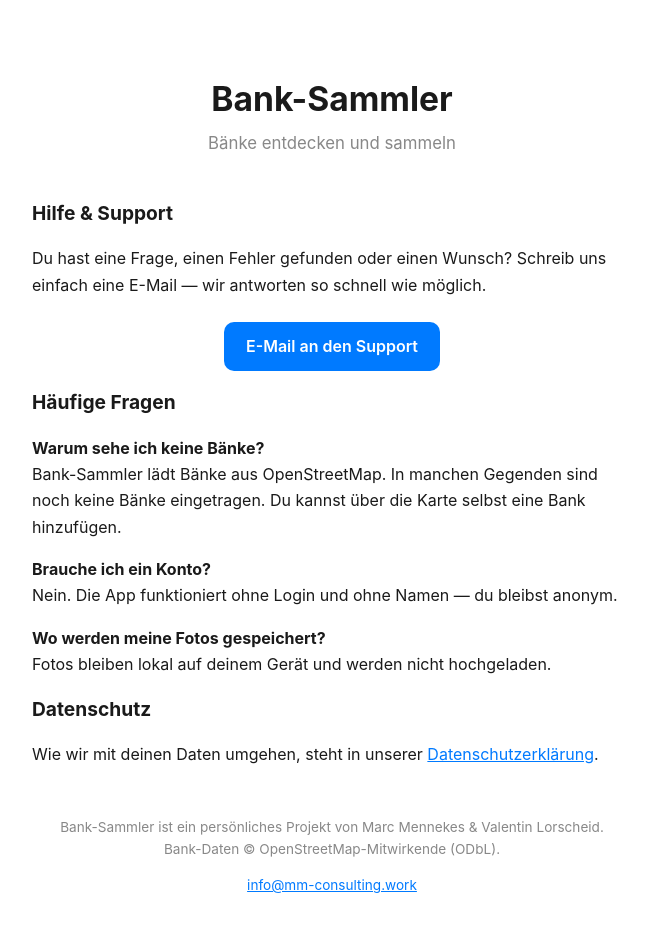
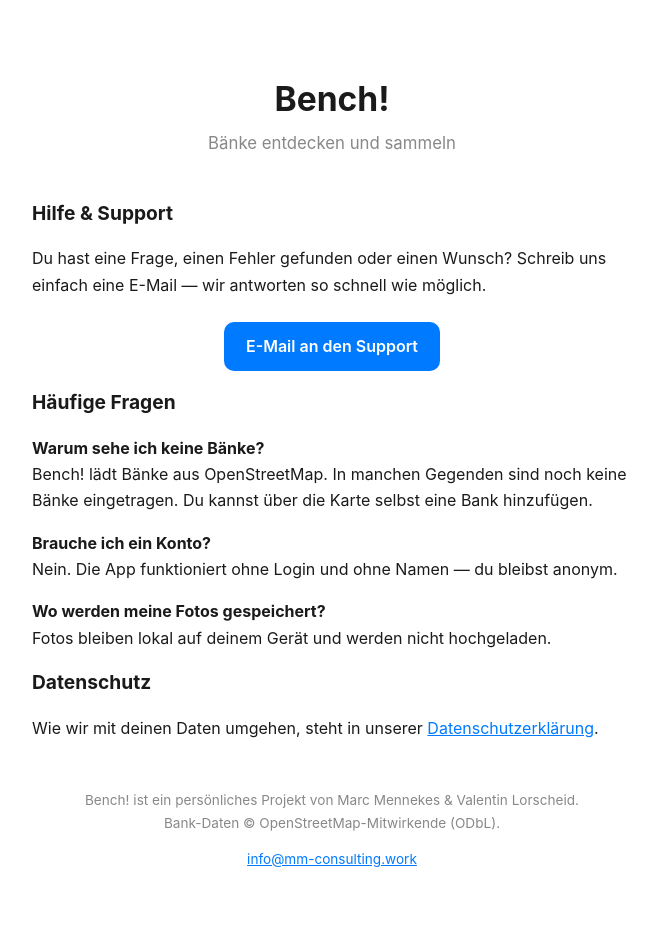
Before and after one commit to mennek94/bank-sammler-site, a plain HTML site: page index.html in a window 1280 px wide. Shown: the whole page, without its empty margins (308-965 px from the left). Drawn offline with Linux system fonts and the light colour scheme.

Commit message:
Rename auf Bench!

```diff
--- a/index.html
+++ b/index.html
@@ -3,7 +3,7 @@
 <head>
 <meta charset="utf-8">
 <meta name="viewport" content="width=device-width, initial-scale=1">
-<title>Bank-Sammler — Support</title>
+<title>Bench! — Support</title>
 <style>
   :root { color-scheme: light dark; }
   * { box-sizing: border-box; }
@@ -35,19 +35,19 @@
 </head>
 <body>
 
-<h1>Bank-Sammler</h1>
+<h1>Bench!</h1>
 <p class="tag">Bänke entdecken und sammeln</p>
 
 <div class="card">
   <h2>Hilfe &amp; Support</h2>
   <p>Du hast eine Frage, einen Fehler gefunden oder einen Wunsch? Schreib uns einfach eine E-Mail — wir antworten so schnell wie möglich.</p>
   <p style="text-align:center;">
-    <a class="btn" href="mailto:info@mm-consulting.work?subject=Bank-Sammler%20Support">E-Mail an den Support</a>
+    <a class="btn" href="mailto:info@mm-consulting.work?subject=Bench!%20Support">E-Mail an den Support</a>
   </p>
 
   <h2>Häufige Fragen</h2>
   <p><strong>Warum sehe ich keine Bänke?</strong><br>
-  Bank-Sammler lädt Bänke aus OpenStreetMap. In manchen Gegenden sind noch keine Bänke eingetragen. Du kannst über die Karte selbst eine Bank hinzufügen.</p>
+  Bench! lädt Bänke aus OpenStreetMap. In manchen Gegenden sind noch keine Bänke eingetragen. Du kannst über die Karte selbst eine Bank hinzufügen.</p>
   <p><strong>Brauche ich ein Konto?</strong><br>
   Nein. Die App funktioniert ohne Login und ohne Namen — du bleibst anonym.</p>
   <p><strong>Wo werden meine Fotos gespeichert?</strong><br>
@@ -59,7 +59,7 @@
 </div>
 
 <footer>
-  <p>Bank-Sammler ist ein persönliches Projekt von Marc Mennekes &amp; Valentin Lorscheid.<br>
+  <p>Bench! ist ein persönliches Projekt von Marc Mennekes &amp; Valentin Lorscheid.<br>
   Bank-Daten © OpenStreetMap-Mitwirkende (ODbL).</p>
   <p><a href="mailto:info@mm-consulting.work">info@mm-consulting.work</a></p>
 </footer>
```
Also changed, not shown: privacy.html (+5 -5 lines).
